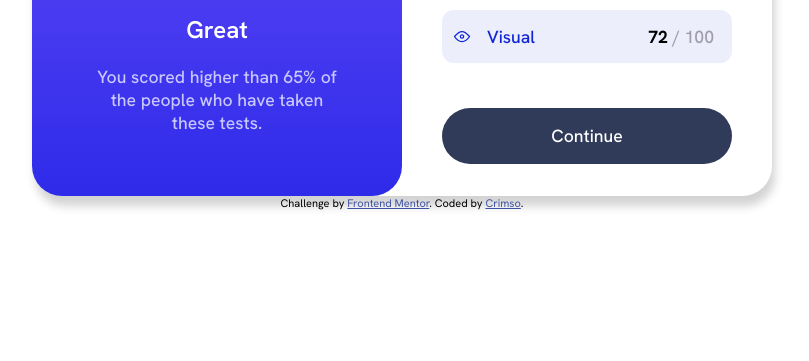
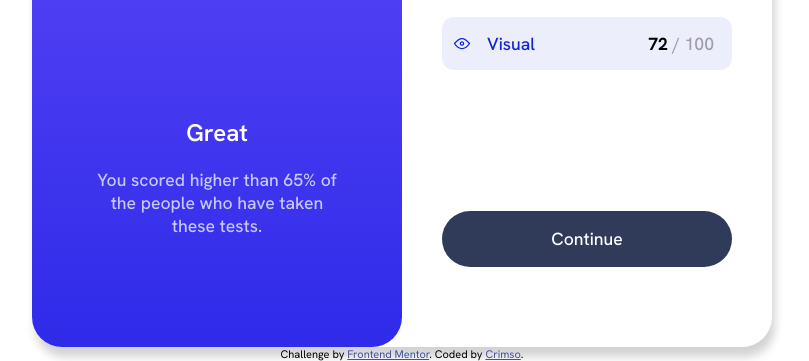
Before and after one commit to crimso/results-summary-component-main, a plain HTML site: page index.html in a window 1280 px wide. Shown: the part 453-814 px from the top of the page, without its empty margins (238-1047 px from the left). Drawn offline with Linux system fonts and the light colour scheme.

Commit message:
Add files via upload

```diff
--- a/style.css
+++ b/style.css
@@ -208,7 +208,7 @@ button:hover {
 
 @media (max-width: 600px) {
     body {
-        min-height: 100svh;
+        min-height: 0;
 
     }
 
@@ -260,6 +260,15 @@ button:hover {
 }
 
 @media (max-height:850px) {
+
+    body {
+        min-height: auto;
+    }
+
+    main {
+        min-height: 100svh;
+    }
+
     .result-section-score {
         width: 120px;
         height: 120px;
```
